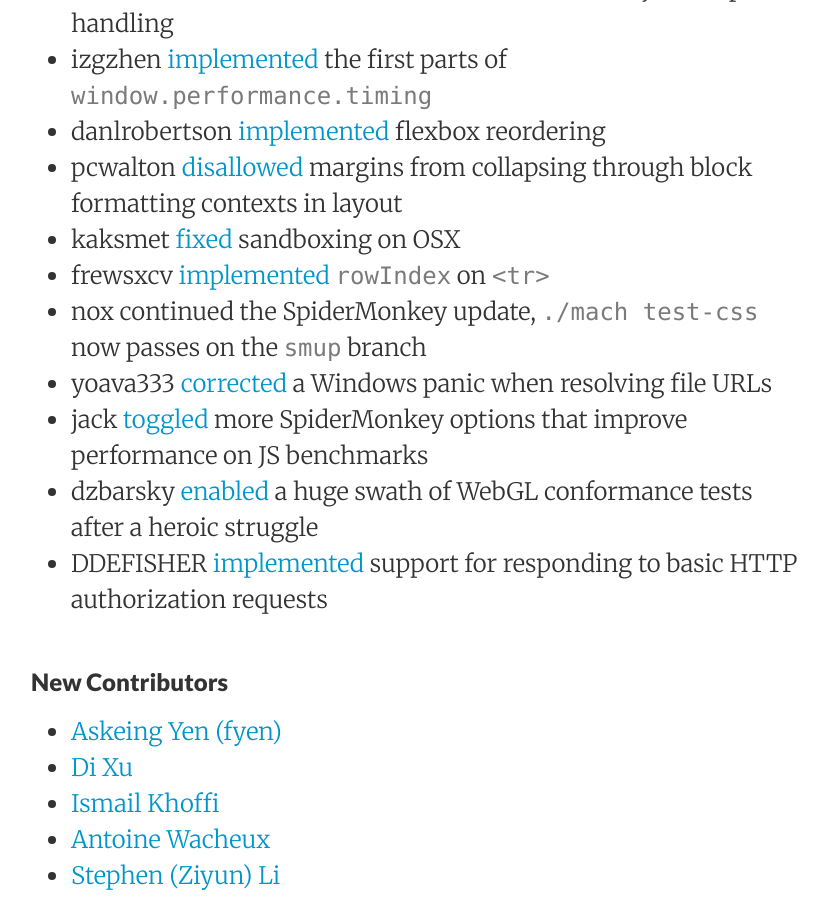
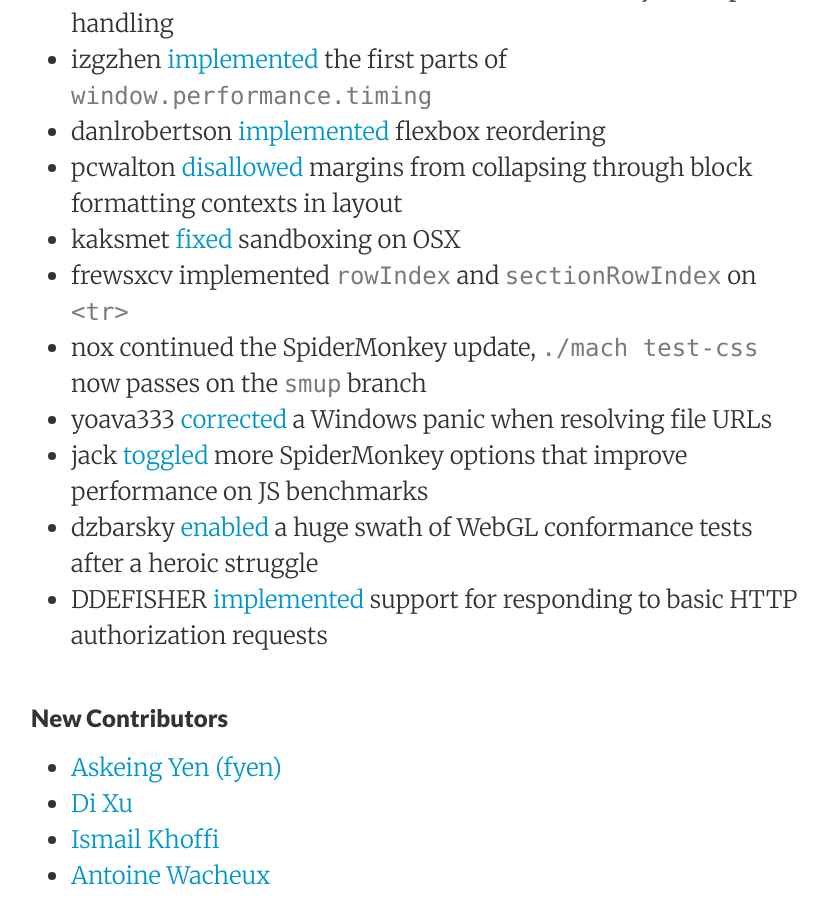
Before and after one commit to servo/blog.servo.org, a Jekyll site: the page built from _posts/2016-04-18-twis-60.md, in a window 1280 px wide and 900 px high, scrolled down 1407 px. Shown: the whole window, without its empty margins (225-1053 px from the left). Built offline with Jekyll 4.4.1, drawn with Linux system fonts in a browser that asks for light colours.

Commit message:
Add another one of my contributions

```diff
--- a/_posts/2016-04-18-twis-60.md
+++ b/_posts/2016-04-18-twis-60.md
@@ -33,7 +33,7 @@ This week's status updates are [here](http://statusupdates.dev.mozaws.net/projec
  - danlrobertson [implemented](https://github.com/servo/servo/pull/10178) flexbox reordering
  - pcwalton [disallowed](https://github.com/servo/servo/pull/10458) margins from collapsing through block formatting contexts in layout
  - kaksmet [fixed](https://github.com/servo/servo/pull/10496) sandboxing on OSX
- - frewsxcv [implemented](https://github.com/servo/servo/pull/10510) `rowIndex` on `<tr>`
+ - frewsxcv implemented [`rowIndex`](https://github.com/servo/servo/pull/10510) and [`sectionRowIndex`](https://github.com/servo/servo/pull/10558) on `<tr>`
  - nox continued the SpiderMonkey update, `./mach test-css` now passes on the [`smup`](https://github.com/servo/servo/compare/smup) branch
  - yoava333 [corrected](https://github.com/servo/rust-url/pull/185) a Windows panic when resolving file URLs
  - jack [toggled](https://github.com/servo/servo/pull/10445) more SpiderMonkey options that improve performance on JS benchmarks
```
